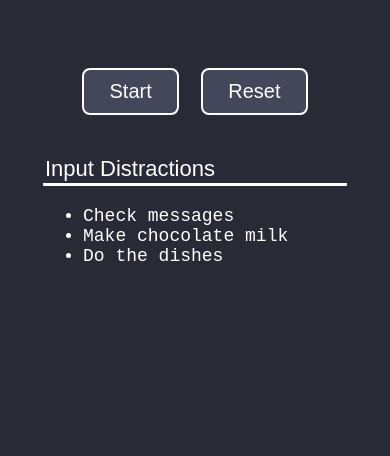
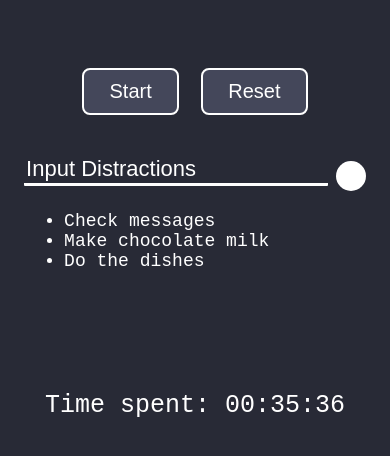
Before and after one commit to p4ckysm4cky/pomodoro_timer, a website with bundled scripts: page index.html in a window 390 px wide. Shown: the part 318-774 px from the top of the page. Built offline with nearby package versions, Linux system fonts and the light colour scheme.

Commit message:
HTML CSS 'seems' to be finished

```diff
--- a/index.html
+++ b/index.html
@@ -26,13 +26,21 @@
                 </div>
             </div>
             <div>
-                <input id="distractionInput" type="text" placeholder="Input Distractions"/>
+                <div>
+                    <input
+                        id="distractionInput"
+                        type="text"
+                        placeholder="Input Distractions"
+                    />
+                    <button id="inputBtn"></button>
+                </div>
                 <ul id="distractionContainer">
                     <li>Check messages</li>
                     <li>Make chocolate milk</li>
                     <li>Do the dishes</li>
                 </ul>
             </div>
+            <p id="timeSpent">Time spent: 00:35:36</p>
         </div>
         <script>
             // Testing purposes
--- a/styles.css
+++ b/styles.css
@@ -135,3 +135,30 @@ body {
     text-decoration-thickness: 3px;
     cursor: pointer;
 }
+
+#timeSpent {
+    margin-top: 200px;
+    align-self: flex-start;
+    font-size: 25px;
+}
+
+#timeSpent:hover {
+    text-decoration: line-through;
+    text-decoration-thickness: 3px;
+    cursor: pointer;
+}
+
+@media (max-width: 480px) {
+    #timeSpent {
+        align-self: center;
+        margin-top: 100px;
+    }
+}
+
+#inputBtn {
+    border: none;
+    padding: 15px;
+    border-radius: 50%;
+    background-color: var(--color-font);
+    transition: background-color 500ms;
+}
```
